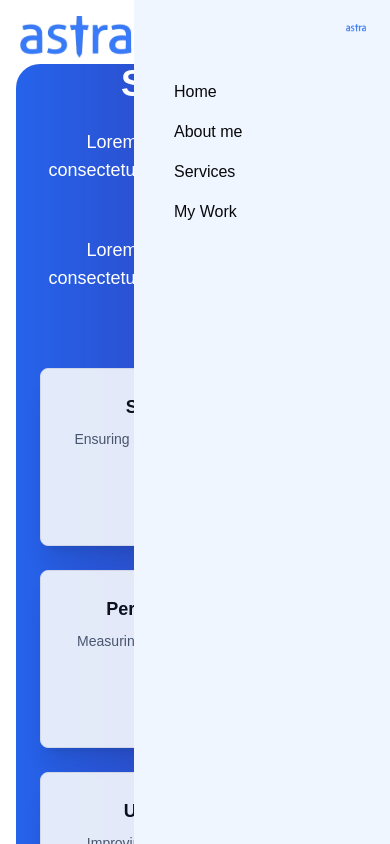
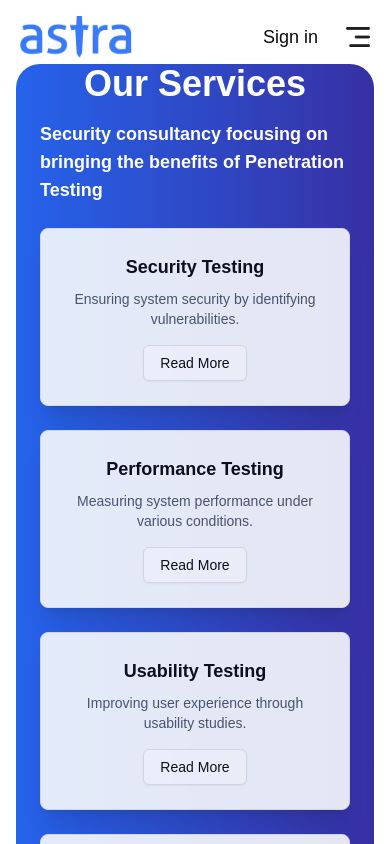
Before and after one commit to sujaykumar007/cyberprobe-X, a Next.js app: page /services in a window 390 px wide. Shown: the top 844 px of the page. Built offline with nearby package versions, Linux system fonts and the light colour scheme.

Commit message:
some changes in services page

```diff
--- a/app/components/Navbar.tsx
+++ b/app/components/Navbar.tsx
@@ -1,3 +1,4 @@
+
 'use client'
 
 import { assets } from "../assets/assets";
@@ -7,19 +8,16 @@ import Link from 'next/link'
 
 export default function Navbar() {
     const [isScroll, setIsScroll] = useState(false);
+    const [isMenuOpen, setIsMenuOpen] = useState(false); // Track menu state
 
     const sideMenuRef = useRef<HTMLUListElement | null>(null);
 
     const openMenu = () => {
-        if (sideMenuRef.current) {
-            sideMenuRef.current.style.transform = "translateX(0rem)";
-        }
+        setIsMenuOpen(true);
     };
 
     const closeMenu = () => {
-        if (sideMenuRef.current) {
-            sideMenuRef.current.style.transform = "translateX(16rem)";
-        }
+        setIsMenuOpen(false);
     };
 
     useEffect(() => {
@@ -32,7 +30,7 @@ export default function Navbar() {
     }, []);
 
     return (
-        <nav className={`w-full fixed px-5 lg:px-8 xl:px-[8%] py-4 flex items-center justify-between z-50 ${isScroll ? "bg-white  backdrop-blur-lg shadow-sm" : ""}`}>
+        <nav className={`w-full fixed px-5 lg:px-8 xl:px-[8%] py-4 flex items-center justify-between z-50 ${isScroll ? "bg-white backdrop-blur-lg shadow-sm" : ""}`}>
             <a href="#top">
                 <Image src={assets.logo} alt='' className='w-28 cursor-pointer mr-14' />
             </a>
@@ -44,25 +42,26 @@ export default function Navbar() {
                 <li><a href="#contact">Contact me</a></li>
             </ul>
             <div className='flex items-center gap-4'>
-                 <div className="font-medium text-lg">
-                    signin
-                 </div>
-<a
-  href="#contact"
-  className="hidden lg:flex items-center gap-3 px-10 py-2.5 border font-medium text-lg border-gray-500 rounded-2xl ml-4 relative overflow-hidden group"
->
-  <span className="relative z-10">Speak to sales</span>
-  <span className="absolute inset-0 bg-[rgb(57,124,247)] scale-x-0 origin-left transition-transform duration-1000 ease-out group-hover:scale-x-100"></span>
-</a>
+                <div className="font-medium text-lg">
+                    Sign in
+                </div>
+                <a href="#contact" className="hidden lg:flex items-center gap-3 px-10 py-2.5 border font-medium text-lg border-gray-500 rounded-2xl ml-4 relative overflow-hidden group">
+                    <span className="relative z-10">Speak to sales</span>
+                    <span className="absolute inset-0 bg-[rgb(57,124,247)] scale-x-0 origin-left transition-transform duration-1000 ease-out group-hover:scale-x-100"></span>
+                </a>
                 <button className='block md:hidden ml-3' onClick={openMenu}>
                     <Image src={assets.menu_bar} alt='' className='w-6' />
                 </button>
             </div>
 
-            {/* Mobile menu */}
-            <ul ref={sideMenuRef} className='flex md:hidden flex-col gap-4 py-20 px-10 fixed -right-0 top-0 bottom-0 w-64 z-50 h-screen bg-blue-50 transition duration-500'>
-                <div className='absolute right-6 top-6' onClick={closeMenu}>
-                    <Image src={assets.logo} alt='' className='w-5 cursor-pointer' />
+
+            <ul
+                ref={sideMenuRef}
+                className={`fixed top-0 right-0 w-64 h-screen bg-blue-50 py-20 px-10 transform transition-transform duration-500 ease-in-out z-50
+                ${isMenuOpen ? "translate-x-0" : "translate-x-full"}`}
+            >
+                <div className='absolute right-6 top-6 ' onClick={closeMenu}>
+                    <Image src={assets.logo} alt='' className='w-10 cursor-pointer' />
                 </div>
                 <li><a onClick={closeMenu} href="#top">Home</a></li>
                 <li><a onClick={closeMenu} href="#about">About me</a></li>
--- a/app/services/page.tsx
+++ b/app/services/page.tsx
@@ -1,46 +1,64 @@
 
 
-import * as React from "react"
-import { ServiceCard } from "@/components/ui/ServiceCard"
+import * as React from "react";
+import { ServiceCard } from "@/components/ui/ServiceCard";
 
 export default function Home() {
   return (
     <div className="w-full py-16 md:py-32 px-4 md:px-12 mx-auto">
       <div className="w-full min-h-[600px] flex flex-col items-center justify-center rounded-3xl bg-gradient-to-r from-blue-600 to-indigo-800 px-6 md:px-12 relative">
 
-        <div className="text-white text-4xl md:text-6xl font-extrabold text-center mb-6">
-          Services
-        </div>
-        <div className="text-white text-lg md:text-xl font-normal text-center mb-6">
-          Lorem ipsum dolor sit amet consectetur adipisicing elit. Dolorem, ad.
-        </div>
-        <div className="text-white text-lg md:text-xl font-normal text-center mb-12">
-          Lorem ipsum dolor sit amet consectetur adipisicing elit. Dolorum, ad.
-        </div>
+      <h1 className="text-4xl md:text-6xl font-bold mb-4 text-white">Our Services</h1>
+      <p className="text-lg md:text-2xl font-semibold text-white mb-6">
+            Security consultancy focusing on bringing the benefits of Penetration Testing
+          </p>
 
-       <div className="grid grid-cols-1 sm:grid-cols-2 md:grid-cols-3 lg:grid-cols-4 gap-6 w-full max-w-7xl mx-auto mb-10">
+
+        <div className="grid grid-cols-1 sm:grid-cols-2 md:grid-cols-3 lg:grid-cols-4 gap-6 w-full max-w-7xl mx-auto mb-10">
           <ServiceCard
             title="Security Testing"
             description="Ensuring system security by identifying vulnerabilities."
-            drawerTitle="Web Application Penetration Testing"
+            drawerTitles={[
+              "Web Application Penetration Testing",
+              "Mobile Application Security",
+              "Cloud Security Assessment",
+              "Security Testing",
+              "Cloud Security Assessment",
+              "Security Testing",
+              "Security Testing",
+              "Cloud Security Assessment",
+              "Security Testing",
+            ]}
           />
           <ServiceCard
             title="Performance Testing"
             description="Measuring system performance under various conditions."
-            drawerTitle="Load Testing"
+            drawerTitles={[
+              "Load Testing",
+              "Stress Testing",
+              "Scalability Testing"
+            ]}
           />
           <ServiceCard
             title="Usability Testing"
             description="Improving user experience through usability studies."
-            drawerTitle="User Interface Testing"
+            drawerTitles={[
+              "User Interface Testing",
+              "Accessibility Testing",
+              "User Experience Research"
+            ]}
           />
           <ServiceCard
             title="API Testing"
             description="Testing the reliability and functionality of APIs."
-            drawerTitle="API Integration Testing"
+            drawerTitles={[
+              "API Integration Testing",
+              "Functional API Testing",
+              "Security API Testing"
+            ]}
           />
         </div>
       </div>
     </div>
-  )
+  );
 }
--- a/components/ui/ServiceCard.tsx
+++ b/components/ui/ServiceCard.tsx
@@ -1,15 +1,21 @@
 
+import { Button } from "@/components/ui/button";
+import {
+  Drawer,
 
-import { Button } from "@/components/ui/button"
-import { Drawer, DrawerClose, DrawerContent, DrawerHeader, DrawerTitle, DrawerTrigger } from "@/components/ui/drawer"
+  DrawerContent,
+  DrawerHeader,
+  DrawerTitle,
+  DrawerTrigger,
+} from "@/components/ui/drawer";
 
 interface ServiceCardProps {
   title: string;
   description: string;
-  drawerTitle: string;
+  drawerTitles: string[];
 }
 
-export const ServiceCard = ({ title, description, drawerTitle }: ServiceCardProps) => {
+export const ServiceCard = ({ title, description, drawerTitles }: ServiceCardProps) => {
   return (
     <div className="border rounded-lg shadow-xl p-6 flex flex-col items-center text-center bg-slate-50 opacity-90 hover:opacity-100 transition-all duration-300 ease-in-out transform hover:scale-105 hover:shadow-lg">
       <h3 className="text-lg md:text-xl font-semibold mb-2">{title}</h3>
@@ -22,44 +28,17 @@ export const ServiceCard = ({ title, description, drawerTitle }: ServiceCardProp
         </DrawerTrigger>
         <DrawerContent>
           <div className="grid grid-cols-1 sm:grid-cols-2 md:grid-cols-3 lg:grid-cols-4 gap-6 mb-6">
-            <DrawerHeader>
-              <DrawerTitle className="border-l-4 border-transparent hover:border-l-blue-800 hover:bg-gray-300 p-6 rounded-r-lg">
-                {drawerTitle}
+            {drawerTitles.map((drawerTitle, index) => (
+              <DrawerHeader key={index}>
+                <DrawerTitle className="border-l-4 border-transparent hover:border-l-blue-800 hover:bg-gray-300 p-6 rounded-r-lg">
+                  {drawerTitle}
+                </DrawerTitle>
+              </DrawerHeader>
+            ))}
+          </div>
 
-              </DrawerTitle>
-              <DrawerTitle className="border-l-4 border-transparent hover:border-l-blue-800 hover:bg-gray-300 p-6 rounded-r-lg">
-                {drawerTitle}
-
-              </DrawerTitle>
-              <DrawerTitle className="border-l-4 border-transparent hover:border-l-blue-800 hover:bg-gray-300 p-6 rounded-r-lg">
-                {drawerTitle}
-
-              </DrawerTitle>
-            </DrawerHeader>
-            <DrawerHeader>
-              <DrawerTitle className="border-l-4 border-transparent hover:border-l-blue-800 hover:bg-gray-300 p-6 rounded-r-lg">
-                {drawerTitle}
-
-              </DrawerTitle>
-              <DrawerTitle className="border-l-4 border-transparent hover:border-l-blue-800 hover:bg-gray-300 p-6 rounded-r-lg">
-                {drawerTitle}
-
-              </DrawerTitle>
-              <DrawerTitle className="border-l-4 border-transparent hover:border-l-blue-800 hover:bg-gray-300 p-6 rounded-r-lg">
-                {drawerTitle}
-
-              </DrawerTitle>
-            </DrawerHeader>
-          </div>
-          <div className="p-4 text-center">
-            <DrawerClose asChild>
-              <Button variant="outline" className="hover:bg-red-500 hover:text-white">
-                Close
-              </Button>
-            </DrawerClose>
-          </div>
         </DrawerContent>
       </Drawer>
     </div>
-  )
-}
+  );
+};
```
